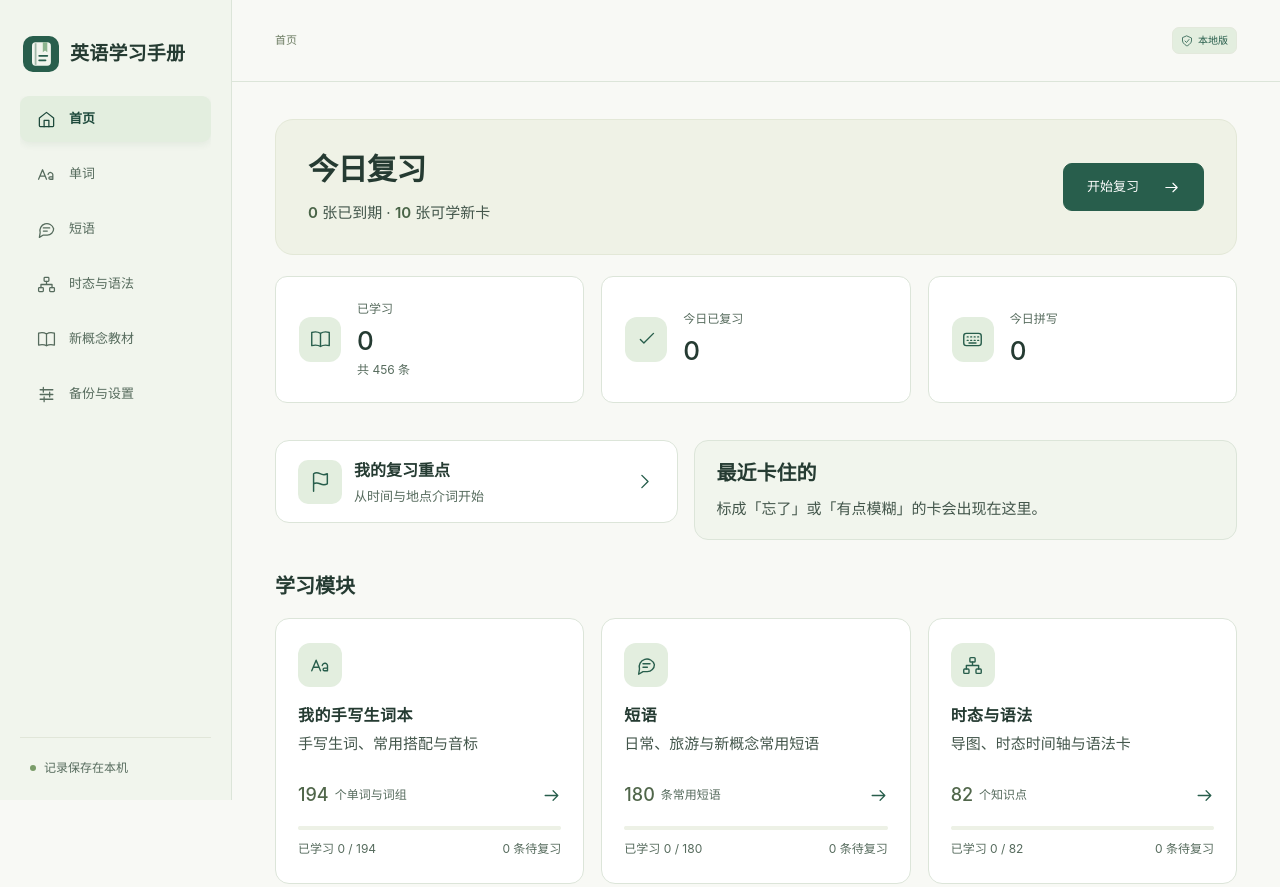
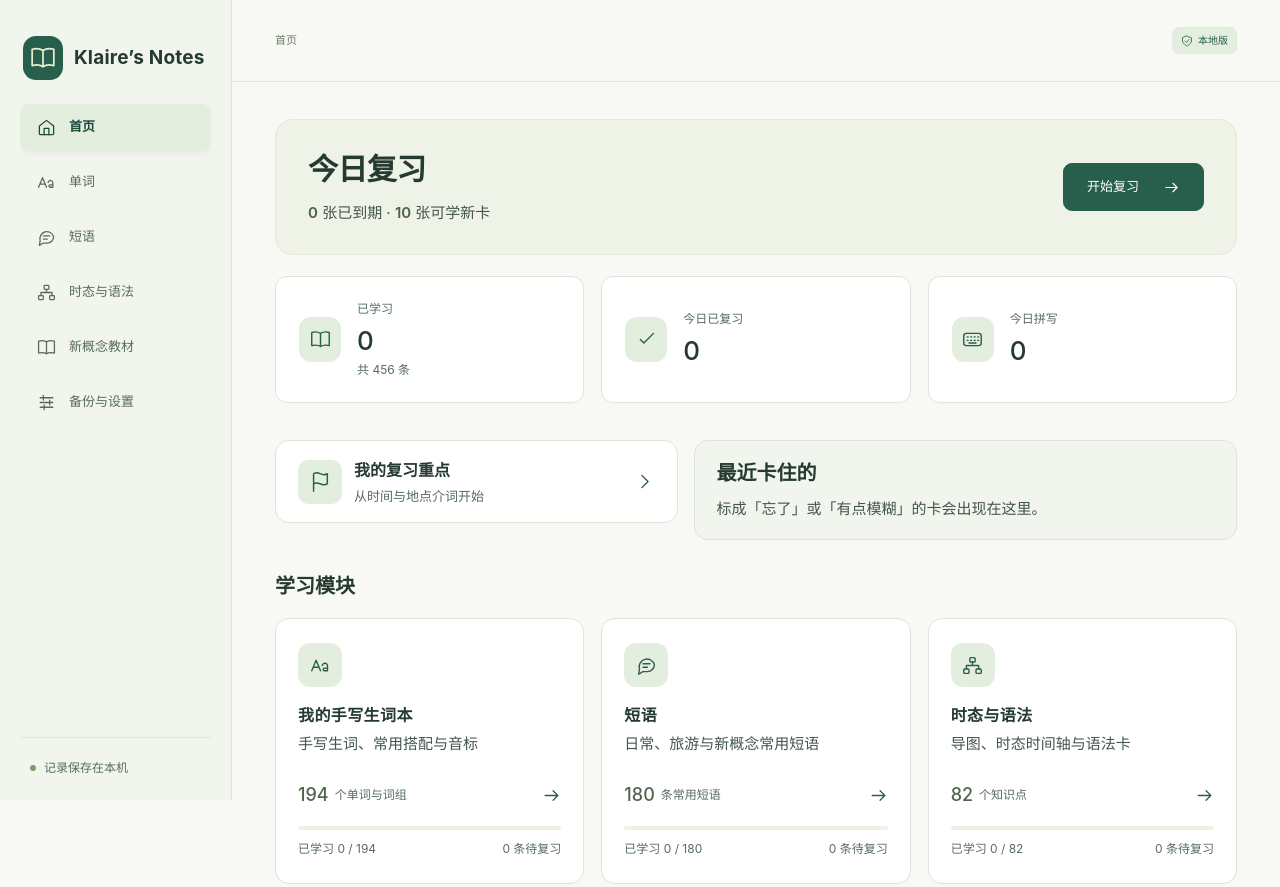
Before and after one commit to yuureijinkou-lab/klaire-english-study, a plain HTML site: page index.html in a window 1280 px wide. Shown: the top 887 px of the page. Drawn offline with Linux system fonts and the light colour scheme.

Commit message:
Use Klaire’s Notes and restore the original book icon

```diff
--- a/app.js
+++ b/app.js
@@ -451,17 +451,17 @@ function render() {
   else content=renderSettings(s);
   const parent=parentPage(page);
   $('#app').innerHTML = `
-    <aside class="sidebar"><button class="brand" data-nav="home"><img class="handbook-mark" src="./handbook-icon.svg" alt="" width="36" height="36"><span>英语学习手册</span></button>
+    <aside class="sidebar"><button class="brand" data-nav="home"><span class="brand-mark">${icon('book')}</span><span>Klaire’s Notes</span></button>
       <nav aria-label="主导航">${nav(false)}</nav>
       <div class="local-label"><span class="status-dot ${!storageOK?'bad':''}"></span>${storageOK?'记录保存在本机':'请备份当前记录'}</div>
     </aside>
-    <div class="workspace"><header class="topbar"><span class="mobile-brand"><img class="handbook-mark" src="./handbook-icon.svg" alt="" width="27" height="27">英语学习手册</span><span class="breadcrumb">${pageName(current)}</span>
+    <div class="workspace"><header class="topbar"><span class="mobile-brand">${icon('book')} Klaire’s Notes</span><span class="breadcrumb">${pageName(current)}</span>
       <div class="topbar-right"><span class="local-chip">${icon('shield')} 本地版</span></div></header>
     <main id="main" tabindex="-1">
       ${!storageOK ? `<div class="storage-warning" role="alert">${icon('info')}<div><strong>${corruptRaw!==null?'检测到原来的记录格式异常，已保留原文。':'当前修改尚未可靠保存。'}</strong><p>${corruptRaw!==null?'当前展示初始词表；请先下载原始记录和当前备份，再恢复有效备份。':'请不要关闭页面，先下载备份。可能是浏览器禁止保存或存储空间不足。'}</p></div><button class="btn small" data-action="export">下载当前备份</button>${corruptRaw!==null?'<button class="btn small" data-action="export-raw">下载原始记录</button>':''}</div>`:''}
       ${parent?`<div class="page-back"><button type="button" class="text-button" data-action="back-to-parent">${icon('back')} 返回${pageName(parent)}</button></div>`:''}
       ${content}
-    </main><footer class="page-footer"><span>学习记录保存在当前浏览器</span><span>英语学习手册 · 3.10.0</span></footer></div>
+    </main><footer class="page-footer"><span>学习记录保存在当前浏览器</span><span>Klaire’s Notes · 3.10.0</span></footer></div>
     <nav class="mobile-nav" aria-label="手机导航">${nav(true)}</nav>`;
   cloud?.publish();
 }
--- a/index.html
+++ b/index.html
@@ -5,15 +5,15 @@
   <meta name="viewport" content="width=device-width, initial-scale=1">
   <meta name="theme-color" content="#235b4b">
   <meta name="description" content="个人英语学习网页：单词、日常短语、旅游短语、新概念一册短语、时态与语法、翻卡复习、拼写练习和学习记录备份。">
-  <title>英语学习手册</title>
-  <link rel="icon" href="./handbook-icon.svg" type="image/svg+xml">
+  <title>Klaire’s Notes</title>
+  <link rel="icon" href="./favicon.svg" type="image/svg+xml">
   <link rel="stylesheet" href="./styles.css?v=handbook">
 </head>
 <body>
   <a class="skip-link" href="#main">跳到学习内容</a>
   <div id="app">
     <main id="main" class="panel" role="status">
-      <h1>英语学习手册</h1>
+      <h1>Klaire’s Notes</h1>
       <p id="startup-status">正在加载。若页面一直未打开，请重新载入，或直接用手机浏览器打开这个网址。</p>
     </main>
   </div>
@@ -22,6 +22,6 @@
   <input type="file" id="backup-file" accept=".json,application/json" hidden>
   <input type="file" id="course-file" accept=".txt,text/plain,.json,application/json" hidden>
   <script src="./supabase.js"></script>
-  <script type="module" src="./startup.js?v=handbook"></script>
+  <script type="module" src="./startup.js?v=notes"></script>
 </body>
 </html>
--- a/startup.js
+++ b/startup.js
@@ -1,4 +1,4 @@
-import('./app.js?v=handbook').catch(error => {
+import('./app.js?v=notes').catch(error => {
   const status = document.querySelector('#startup-status');
   if (status) status.textContent = '网页未能加载。请重新载入，或用手机浏览器重新打开这个网址。';
   console.error('Klaire could not start', error);
```
